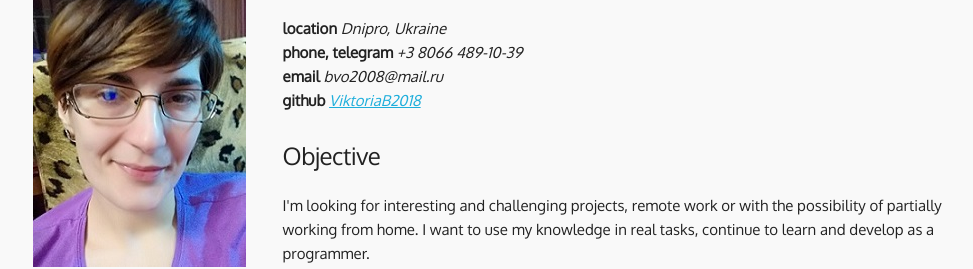
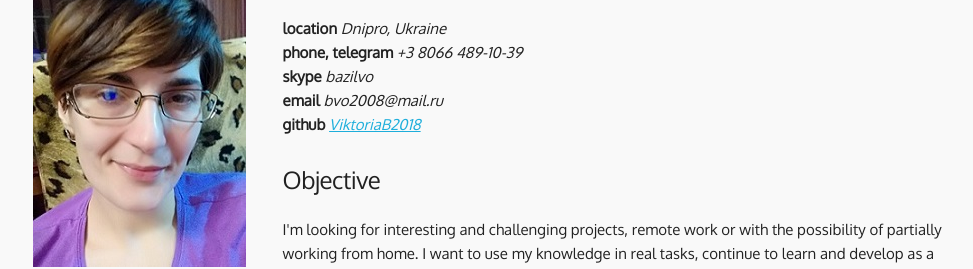
Before and after one commit to ViktoriaB2018/cv, a plain HTML site: page index.html in a window 1280 px wide. Shown: the part 192-461 px from the top of the page, without its empty margins (127-1100 px from the left). Drawn offline with Linux system fonts and the light colour scheme.

Commit message:
Data change

```diff
--- a/index.html
+++ b/index.html
@@ -20,6 +20,7 @@
         <p>
 	  <b>location</b> <em>Dnipro, Ukraine</em> <br>
           <b>phone, telegram</b> <em>+3 8066 489-10-39</em> <br>
+	  <b>skype</b> <em>bazilvo</em> <br>
           <b>email</b> <em>bvo2008@mail.ru</em> <br>
           <b>github</b> <em><a href="https://github.com/ViktoriaB2018">ViktoriaB2018</a></em>
         </p>
```
